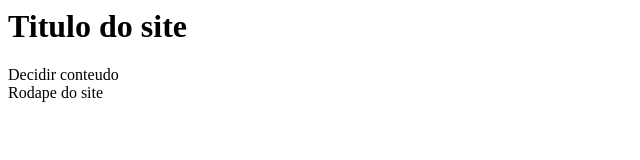
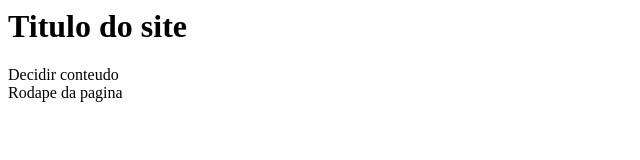
Before and after one commit to Machabane/curso-git, a plain HTML site: page index.html in a window 1280 px wide. Shown: the full height of the page, 0-640 px from the left. Drawn offline with Linux system fonts and the light colour scheme.

Commit message:
mudando o rodape

```diff
--- a/index.html
+++ b/index.html
@@ -10,7 +10,7 @@
             Decidir conteudo
         </div>
         <div>
-            Rodape do site
+            Rodape da pagina
         </div>
     </body>
 </html>
```
